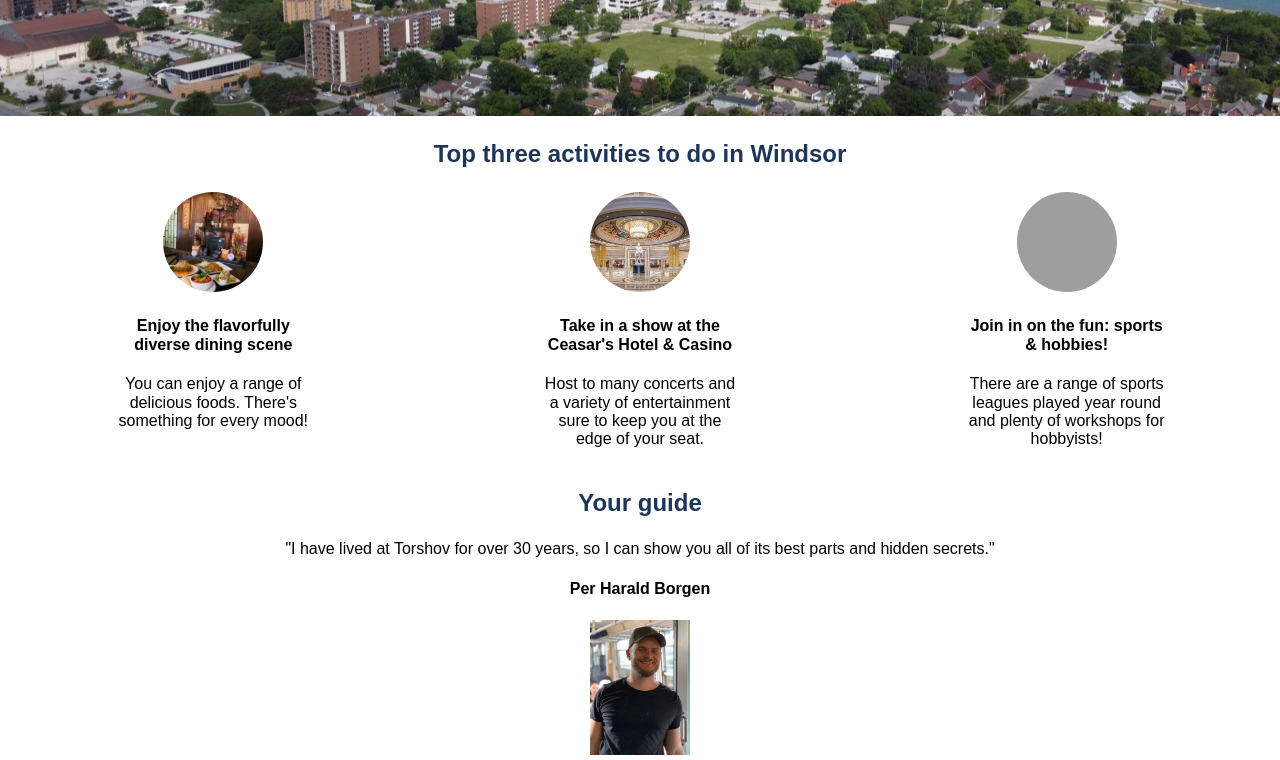
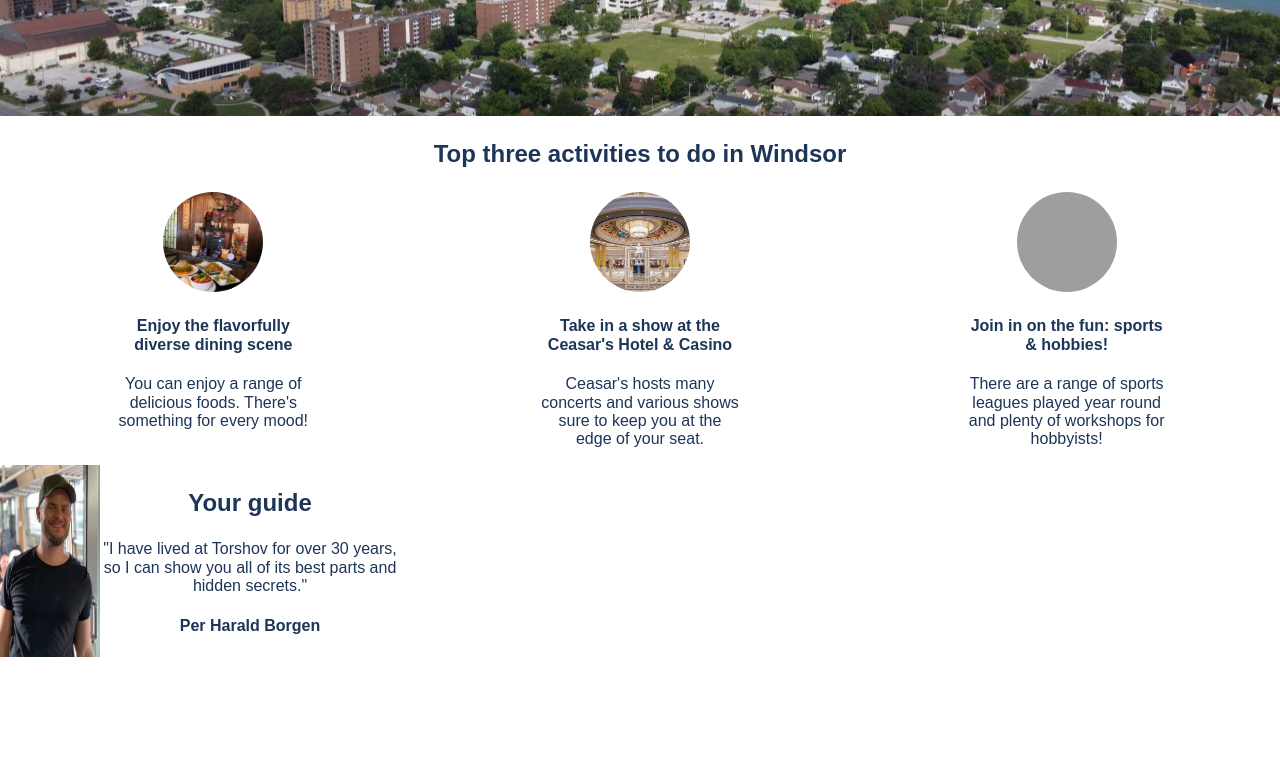
Before and after one commit to squeekiGiraf/hometown-homepage, a website built with Vite: page index.html in a window 1280 px wide. Shown: the part 234-994 px from the top of the page. After the commit the page ends 891 px from the top, so only its background shows below. Built offline with nearby package versions, Linux system fonts and the light colour scheme; grey boxes are pictures that could not be loaded.

Commit message:
update to card styling and paragraph styling

```diff
--- a/index.html
+++ b/index.html
@@ -23,7 +23,7 @@
                 <div class="activity">
                     <img class="top3-img" src="images/ceasars.jpg">
                     <h4>Take in a show at the Ceasar's Hotel & Casino</h4>
-                    <p>Host to many concerts and a variety of entertainment sure to keep you at the edge of your seat.</p>
+                    <p>Ceasar's hosts many concerts and various shows sure to keep you at the edge of your seat.</p>
                 </div>
                 <div class="activity">
                     <img class="top3-img" src="images/sports.jpg">
@@ -34,11 +34,14 @@
         </div>
 
         <!-- GUIDE SECTION -->
-        <div>
-            <h3>Your guide</h3>
-            <p>"I have lived at Torshov for over 30 years, so I can show you all of its best parts and hidden secrets."</p>
-            <h4>Per Harald Borgen</h4>
+        <div id="card">
             <img src="images/per.jpg">
+            <div>
+                <h3>Your guide</h3>
+                <p>"I have lived at Torshov for over 30 years, so I can show you all of its best parts and hidden secrets."</p>
+                <h4>Per Harald Borgen</h4>
+            </div>
+
         </div>
     </body>
 </html>
--- a/styles.css
+++ b/styles.css
@@ -12,6 +12,7 @@ body {
     margin: 0;
     text-align: center;
     font-family: Arial, Helvetica, sans-serif;
+    font-weight: 700;
 }
 
 .hero {
@@ -32,7 +33,6 @@ body {
     border-radius: 10px;
     margin: 0px 0px 12px;
     font-size: 32px;
-    font-weight: 700;
     color: #F1FAEE;
     background-color: #1D3557;
 }
@@ -43,7 +43,6 @@ body {
     margin: 0px;
     border-radius: 10px;
     font-size: 19px;
-    font-weight: 700;
     color: #F1FAEE;
     background-color: #457B9D;
 }
@@ -51,7 +50,17 @@ body {
 h3 {
     color: #1D3557;
     font-size: 24px;
-    font-weight: 700;
+}
+
+h4 {
+    color: #1D3557;
+    font-size: 16px;
+}
+
+p {
+    color: #1D3557;
+    font-size: 16px;
+    font-weight: 400;
 }
 
 #activities {
@@ -71,6 +80,11 @@ h3 {
     border-radius: 50%;
 }
 
+#card {
+    width: 400px;
+    display: flex;
+}
+
 img {
     width: 100px;
 }
```
